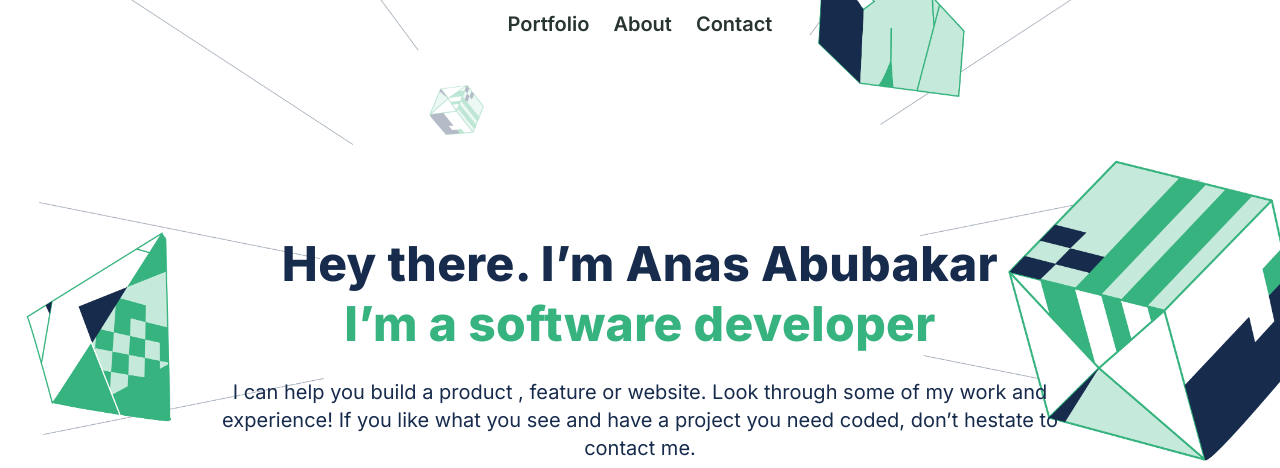
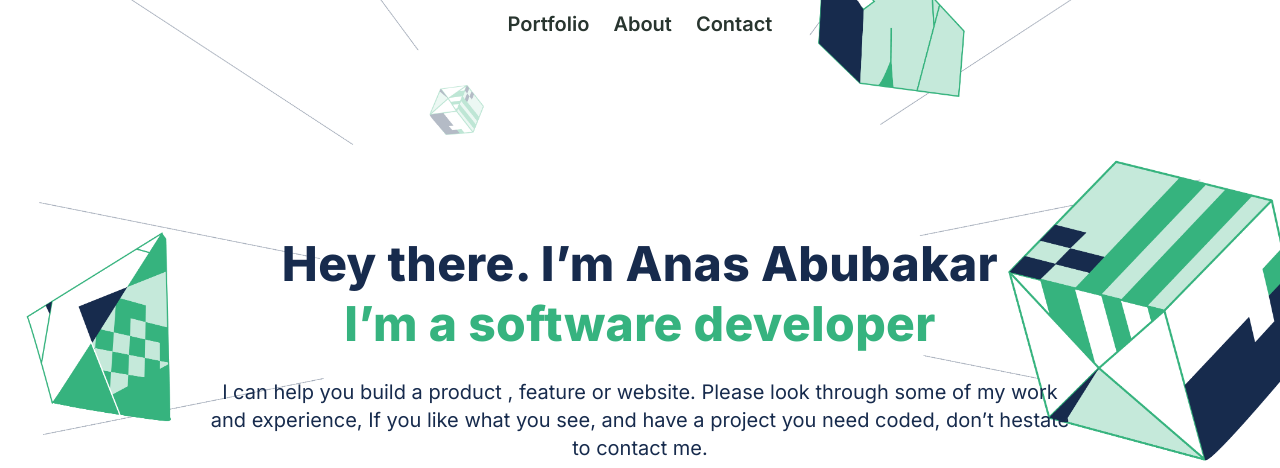
Before and after one commit to anasbassi/portfolio1, a website: page index.html in a window 1280 px wide. Shown: the top 468 px of the page. Drawn offline with Linux system fonts and the light colour scheme.

Commit message:
Add more changes

```diff
--- a/index.html
+++ b/index.html
@@ -39,8 +39,8 @@
         <h1 class="headline-intro">Hey there. I’m Anas Abubakar</h1>
         <h2 class="headline-job">I’m a software developer</h2>
         <p class="headline-details">
-          I can help you build a product , feature or website. Look through some of my work and
-          experience! If you like what you see and have a project you need coded, don’t hestate to
+          I can help you build a product , feature or website. Please look through some of my work and
+          experience, If you like what you see, and have a project you need coded, don’t hestate to
           contact me.
         </p>
 
```
